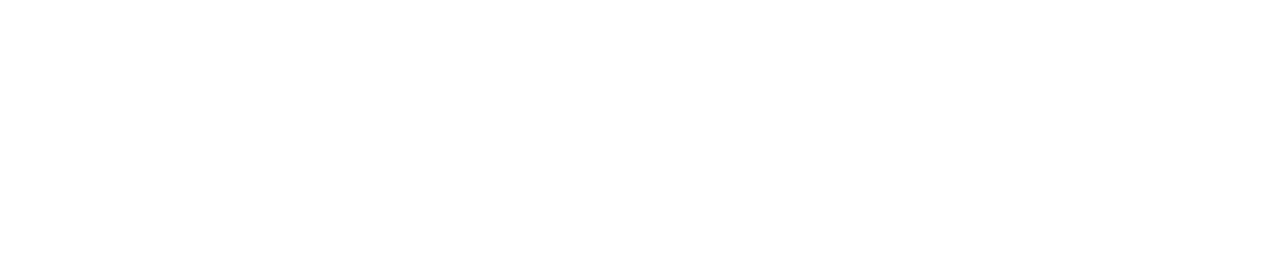
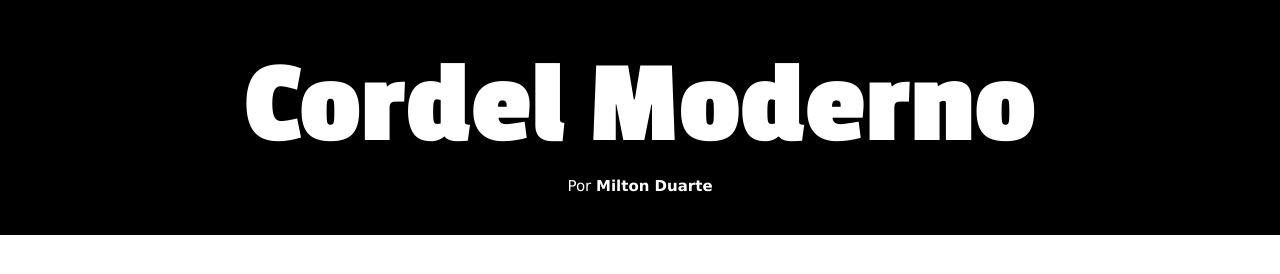
Before and after one commit to KaueCarvalho11/Cordel-Moderno, a plain HTML site: page index.html in a window 1280 px wide. Drawn offline with Linux system fonts and the light colour scheme.

Commit message:
Implementar cabeçalho e estiliza-lo com CSS

```diff
--- a/index.html
+++ b/index.html
@@ -1,5 +1,6 @@
 <!DOCTYPE html>
 <html lang="pt-br">
+
 <head>
     <meta charset="UTF-8">
     <meta name="viewport" content="width=device-width, initial-scale=1.0">
@@ -7,7 +8,14 @@
 
     <link rel="stylesheet" href="style/style.css">
 </head>
+
 <body>
+    <header>
+        <h1>Cordel Moderno</h1>
+        <h2>Por <a href="https://www.recantodasletras.com.br/poesias/3186743" target="_blank" rel="external">Milton
+                Duarte</a></h2>
+    </header>
 
 </body>
+
 </html>
--- a/style/style.css
+++ b/style/style.css
@@ -0,0 +1,41 @@
+@charset "UTF-8";
+
+@import url('https://fonts.googleapis.com/css2?family=Passion+One:wght@400;700;900&display=swap');
+
+@import url('https://fonts.googleapis.com/css2?family=Passion+One:wght@400;700;900&family=Sriracha&display=swap');
+
+body {
+    margin: 0px;
+}
+
+header {
+    background-color: black;
+    color: white;
+    text-align: center;
+}
+
+h1 {
+    font-family: "Passion One", Verdana, Geneva, Tahoma, sans-serif;
+    margin: 0px;
+    padding-top: 40px;
+    font-size: 120px;
+}
+
+h2 {
+    font-family: Verdana, Geneva, Tahoma, sans-serif;
+    font-size: 15px;
+    padding-bottom: 40px;
+    padding-top: 5px;
+    margin: 0px;
+    font-weight: lighter;
+}
+
+a {
+    color: white;
+    font-weight: bold;
+    text-decoration: none;
+}
+
+a:hover {
+    text-decoration: underline;
+}
```
